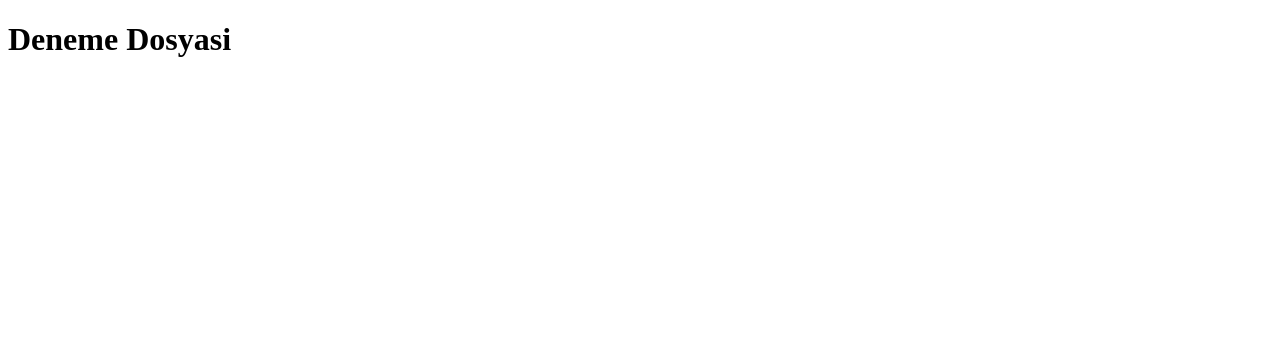
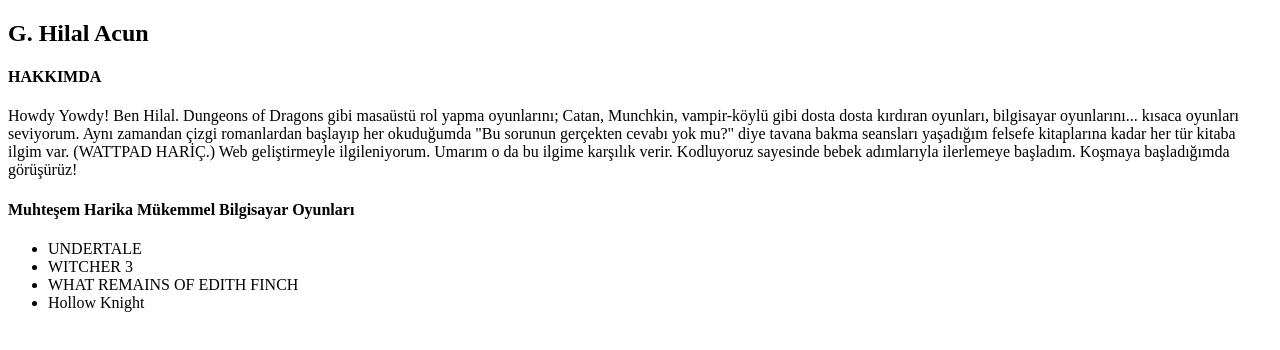
Before and after one commit to hilalacun/ilkdosyam, a plain HTML site: page index.html in a window 1280 px wide. Drawn offline with Linux system fonts and the light colour scheme.

Commit message:
Update index.html

```diff
--- a/index.html
+++ b/index.html
@@ -1,11 +1,30 @@
 <!DOCTYPE html>
-<html lang="en">
+<html lang="tr">
+
 <head>
     <meta charset="UTF-8">
     <meta http-equiv="X-UA-Compatible" content="IE=edge">
     <meta name="viewport" content="width=device-width, initial-scale=1.0">
-    <title>Document</title>
+    <title>ghilalacun</title>
 </head>
+
 <body>
-    </html><h1>Deneme Dosyasi</h1>
+    <h2> G. Hilal Acun </h2>
+    <h4>HAKKIMDA</h4>
+    <p>Howdy Yowdy! Ben Hilal. Dungeons of Dragons gibi masaüstü rol yapma oyunlarını; Catan, Munchkin, vampir-köylü gibi
+    dosta dosta kırdıran oyunları, bilgisayar oyunlarını... kısaca oyunları seviyorum. Aynı zamandan çizgi romanlardan
+    başlayıp her okuduğumda "Bu sorunun gerçekten cevabı yok mu?" diye tavana bakma seansları yaşadığım felsefe
+    kitaplarına kadar her tür kitaba ilgim var. (WATTPAD HARİÇ.) Web geliştirmeyle ilgileniyorum. Umarım o da bu ilgime
+    karşılık verir. Kodluyoruz sayesinde bebek adımlarıyla ilerlemeye başladım. Koşmaya başladığımda görüşürüz!
+</p>
+
+<h4>Muhteşem Harika Mükemmel Bilgisayar Oyunları</h4> <!--Buraya biraz daha madde eklemeliyim-->
+<ul>
+<li>UNDERTALE</li>
+<li>WITCHER 3</li>
+<li>WHAT REMAINS OF EDITH FINCH</li>
+<li>Hollow Knight</li></ul>
+
 </body>
+
+</html>
```
